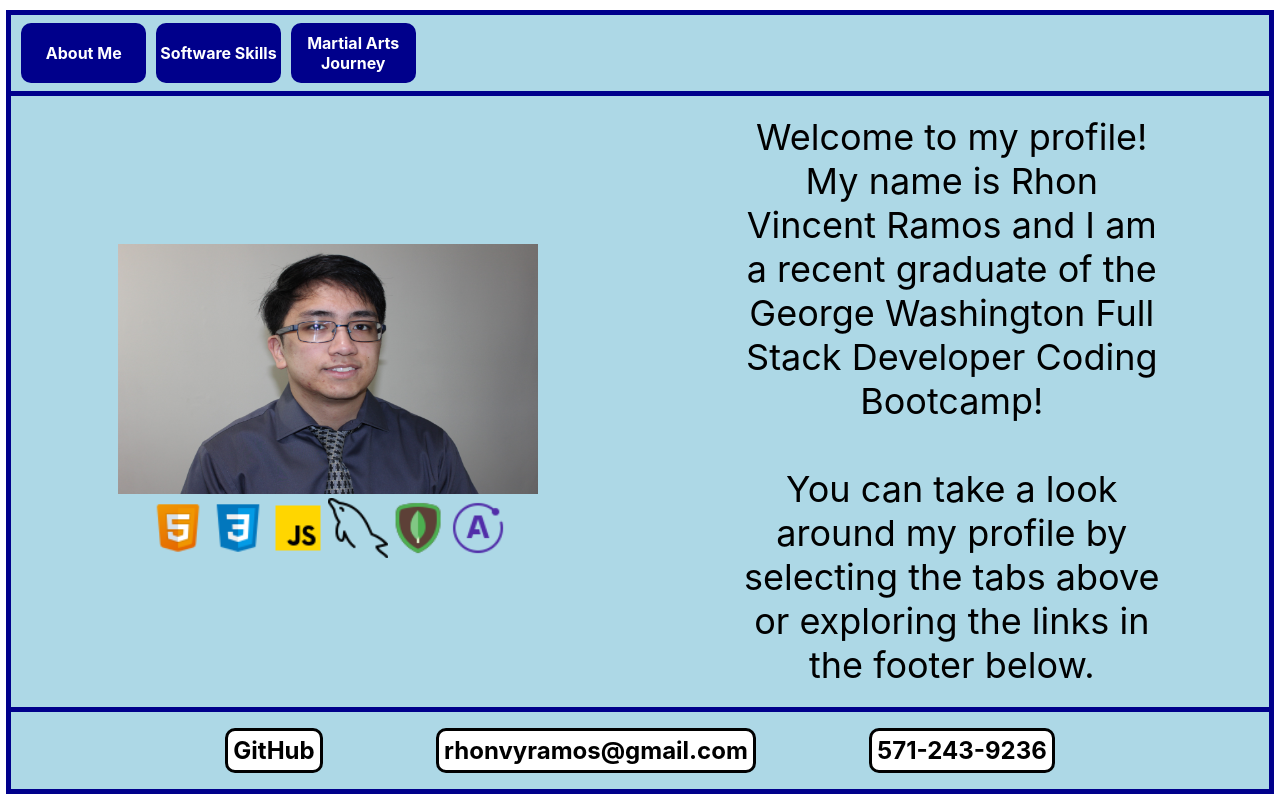
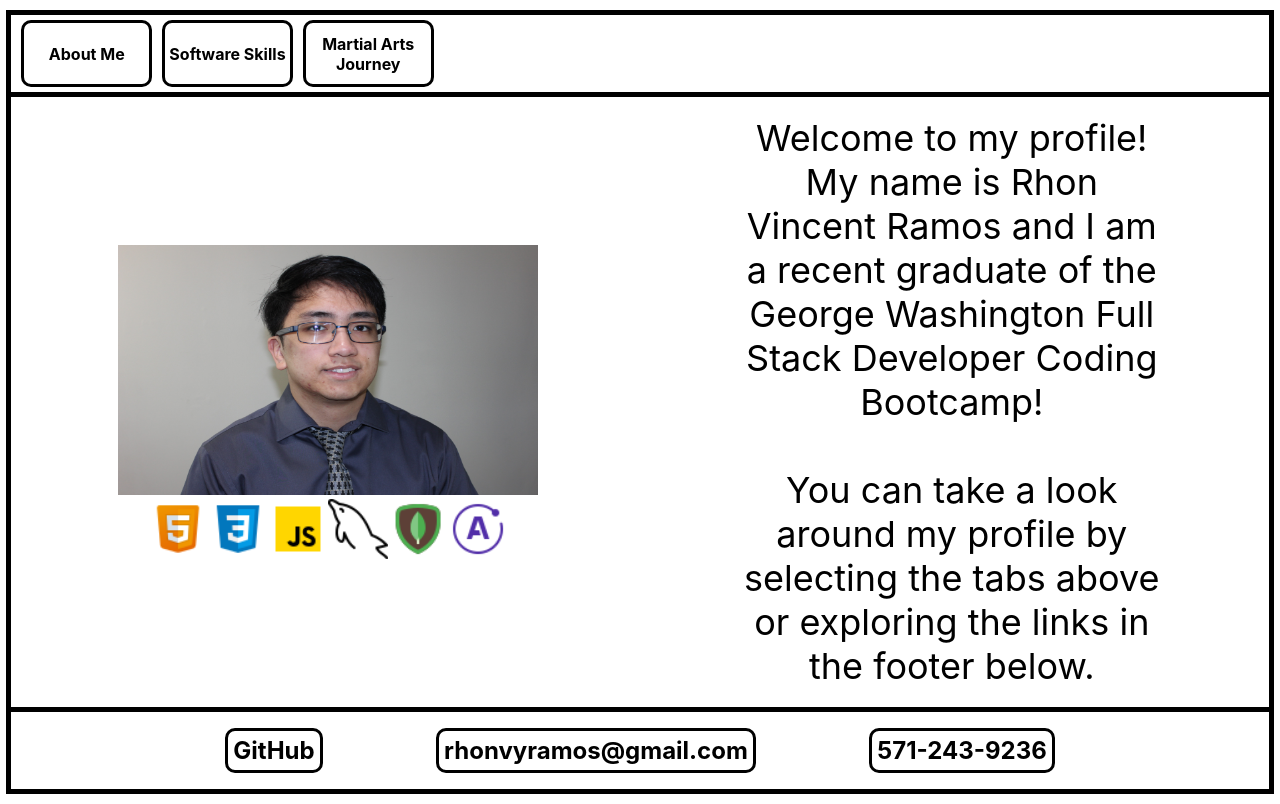
Before and after one commit to rhonvyramos/resume-portfolio-overdone, a React (Create React App) app: page / in a window 1280 px wide. Built offline with nearby package versions, Linux system fonts and the light colour scheme.

Commit message:
recolored home

```diff
--- a/src/assets/home.css
+++ b/src/assets/home.css
@@ -17,7 +17,7 @@
     height: 98vh;
     width: 99vw;
 
-    background-color: darkblue;
+    background-color: black;
 }
 
 #home_margin {
@@ -32,7 +32,7 @@
 }
 
 .home_element {
-    background-color: lightblue;
+    background-color: white;
     width: 100%;
 
     display: flex;
--- a/src/components/NavBar/index.css
+++ b/src/components/NavBar/index.css
@@ -20,13 +20,14 @@
     width: 10%;
     height: 90%;
 
-    background-color: darkblue;
+    background-color: white;
     border-radius: 10px;
+    border-style: solid;
 
     margin-left: 5px;
     margin-right: 5px;
 
-    color: white;
+    color: black;
     font-weight: bold;
 
     text-decoration: none;
```
